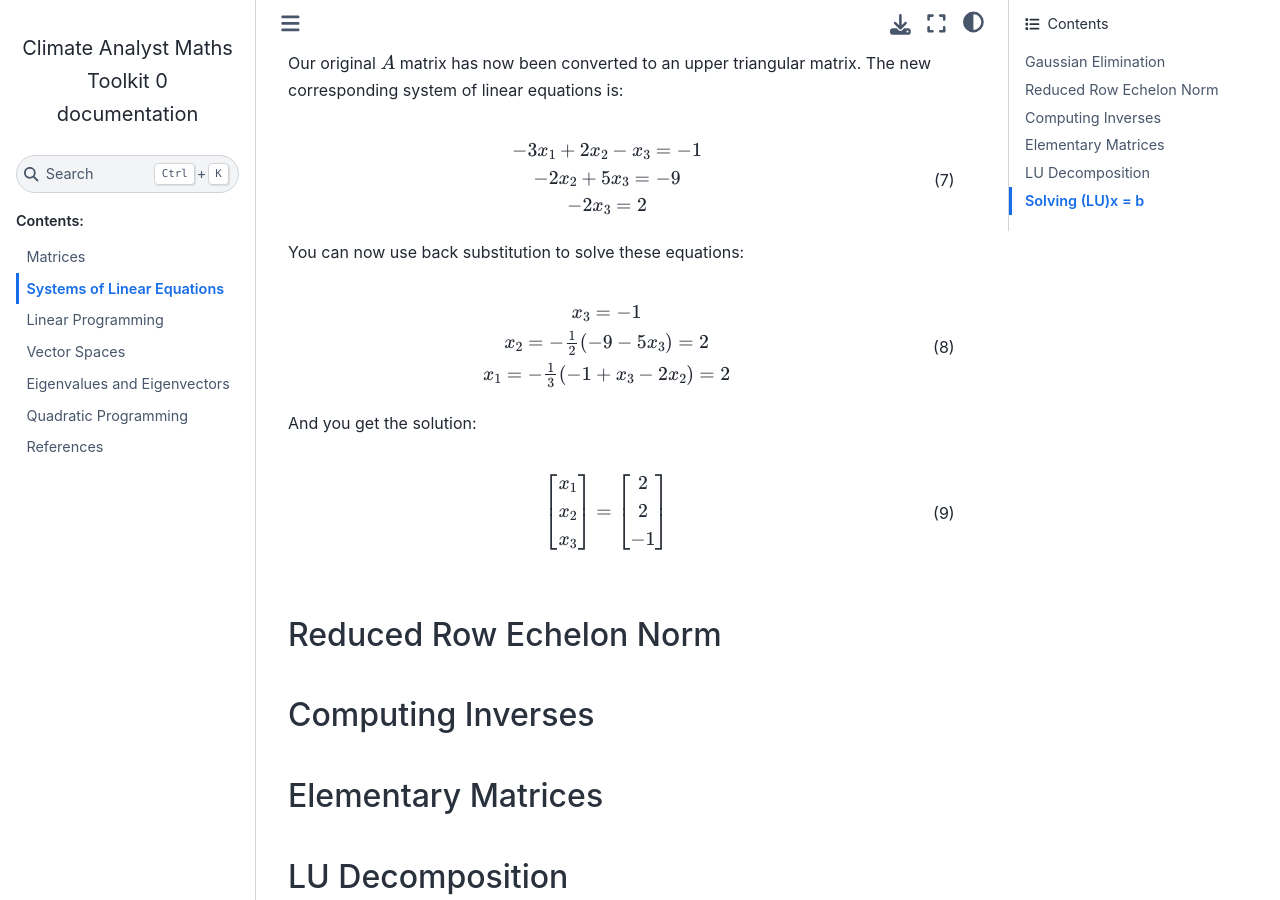
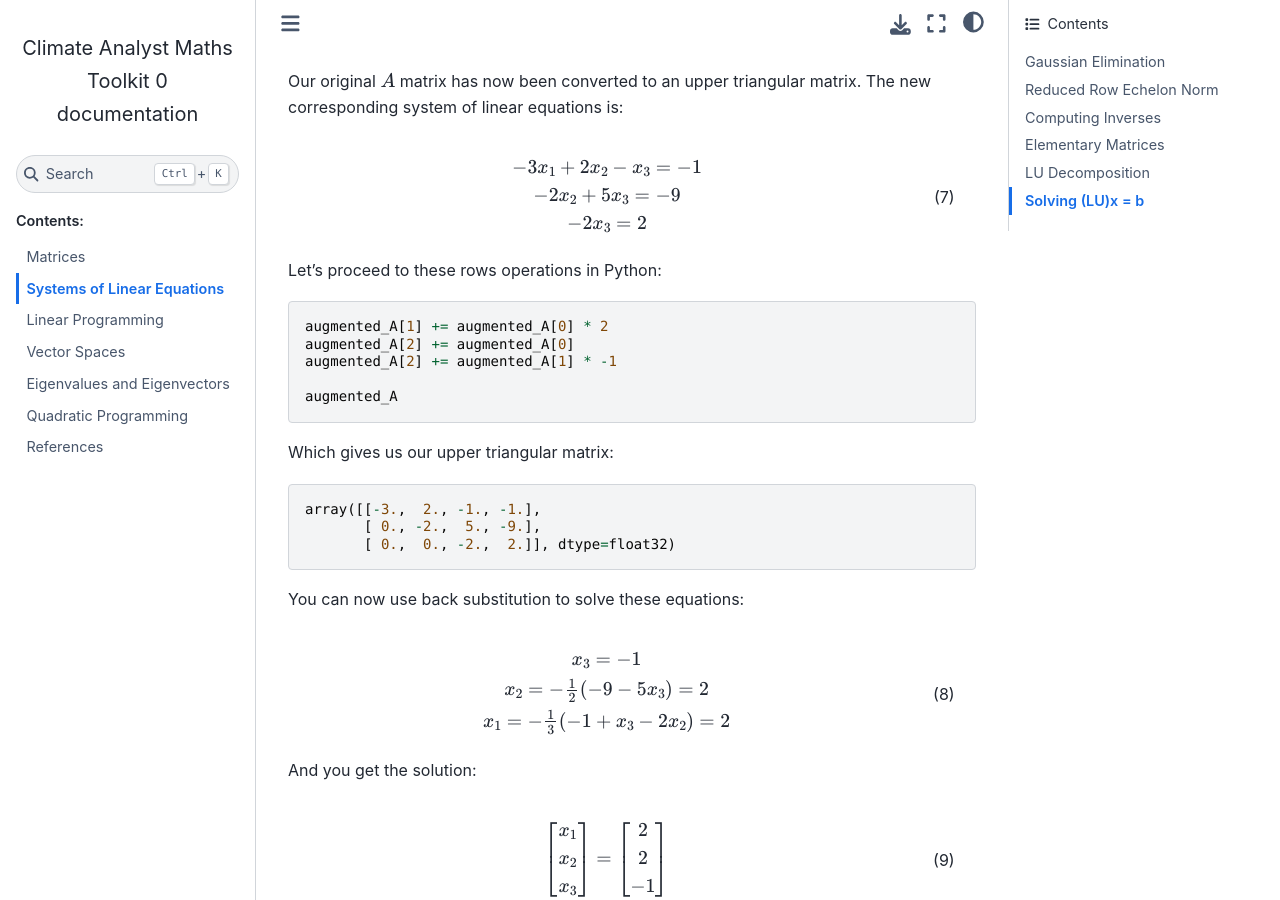
Before and after one commit to tlorans/ClimateAnalystMathsToolkit, a Sphinx documentation site: the page built from docs/source/systemslinearequations.md, in a window 1280 px wide and 900 px high, scrolled down 2345 px. Built offline with Sphinx 7.4.7 and the Sphinx Book theme 1.1.4, drawn with Linux system fonts in a browser that asks for light colours; some of the changed text lies outside the part shown.

Commit message:
operations on rows ok

````diff
--- a/docs/source/systemslinearequations.md
+++ b/docs/source/systemslinearequations.md
@@ -75,7 +75,8 @@ Let's create the augmented matrix in Python:
 ```Python
 import numpy as np
 
-np.asarray(A.col_insert(len(symbolic_vars), b), dtype=np.float32)
+augmented_A = np.asarray(A.col_insert(len(symbolic_vars), b), dtype=np.float32)
+augmented_A
 ```
 
 Which gives us:
@@ -149,6 +150,23 @@ Our original $A$ matrix has now been converted to an upper triangular matrix. Th
 \end{matrix}
 \end{equation}
 
+Let's proceed to these rows operations in Python:
+
+```Python
+augmented_A[1] += augmented_A[0] * 2
+augmented_A[2] += augmented_A[0]
+augmented_A[2] += augmented_A[1] * -1
+
+augmented_A
+```
+
+Which gives us our upper triangular matrix:
+```
+array([[-3.,  2., -1., -1.],
+       [ 0., -2.,  5., -9.],
+       [ 0.,  0., -2.,  2.]], dtype=float32)
+```
+
 You can now use back substitution to solve these equations:
 
 \begin{equation}
````
Also changed, not shown: 5 other files.
